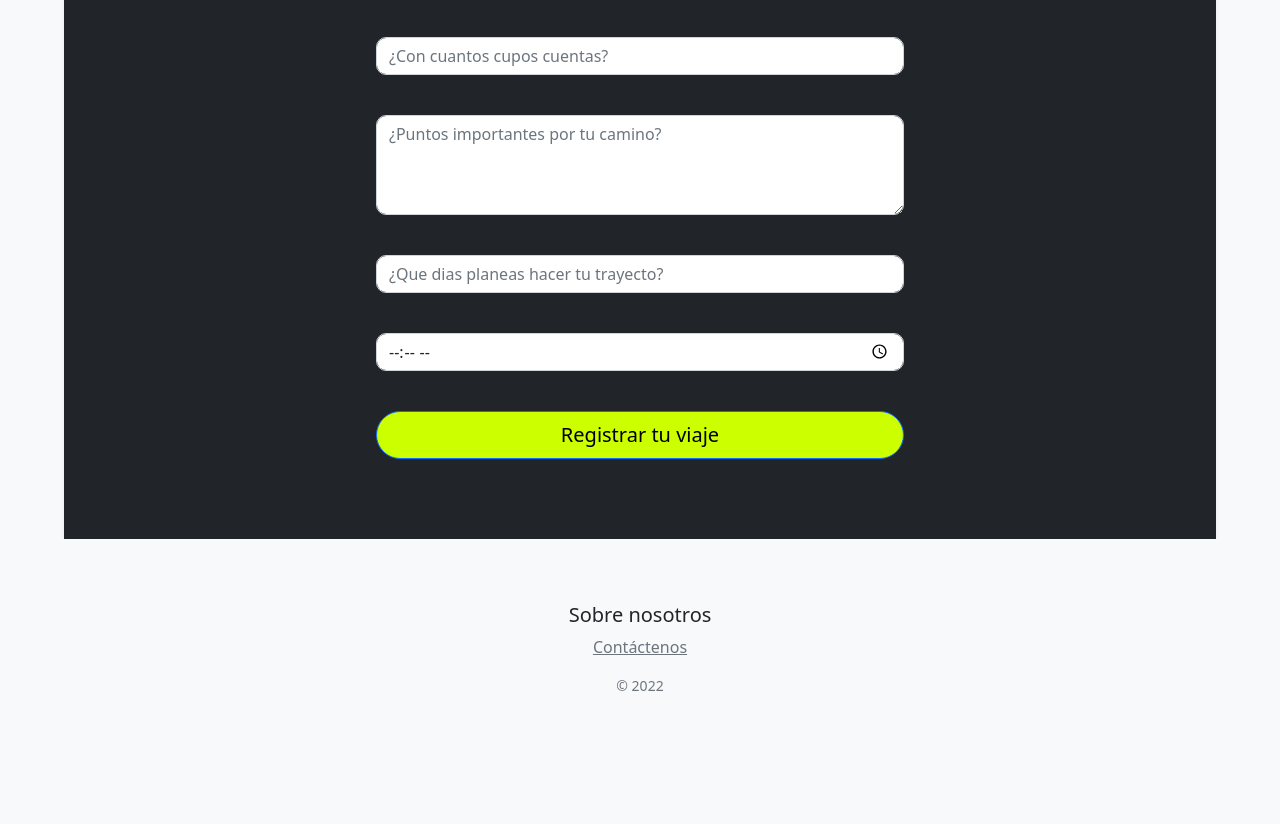
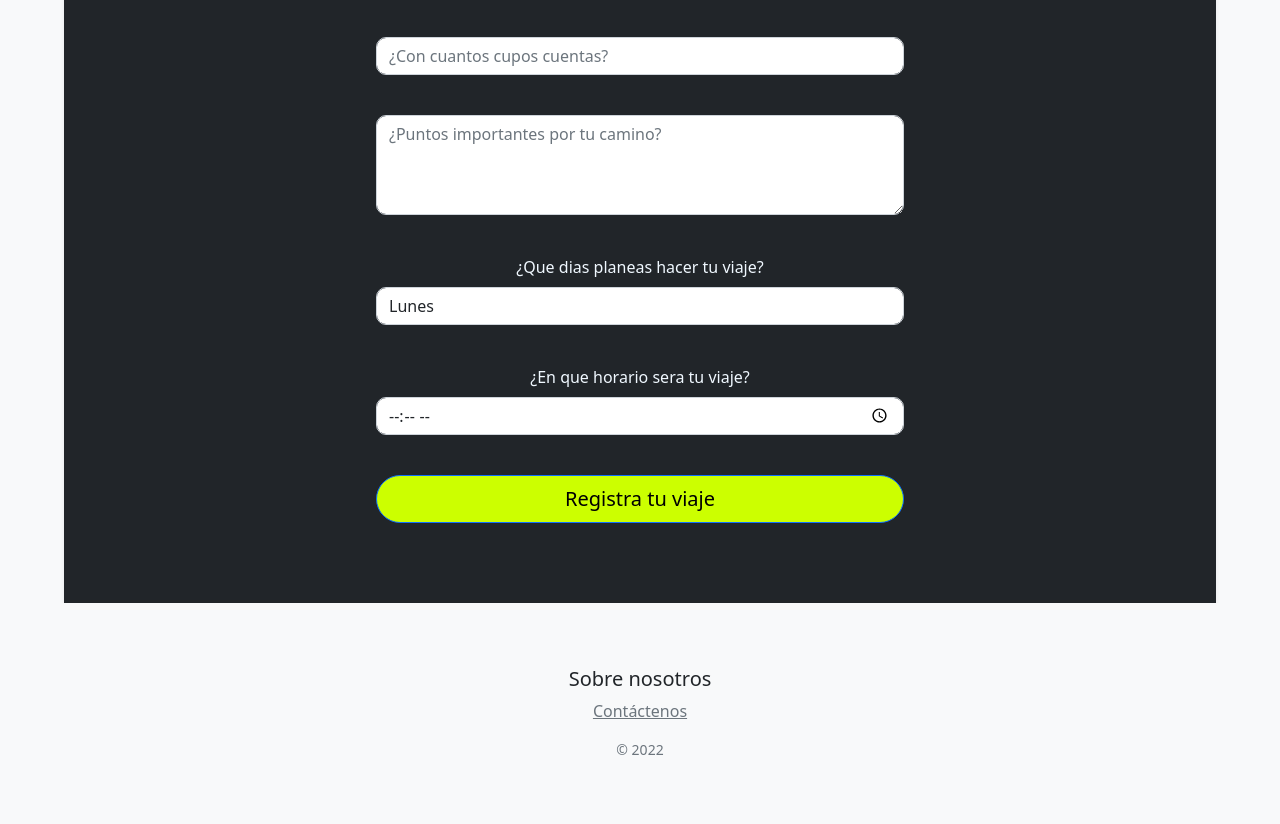
Before and after one commit to bryanariasq02/OntheWay, a plain HTML site: page driver.html in a window 1280 px wide. Shown: the part 779-1603 px from the top of the page. Before the commit the page ends 1539 px from the top, so only its background shows below. Drawn offline with nearby package versions, Linux system fonts and the light colour scheme; some packages are replaced by stand-ins of ours; no server answers; a script that the page names is missing.

Commit message:
Update_Driver

```diff
--- a/driver.html
+++ b/driver.html
@@ -125,11 +125,20 @@
                     <br>
                       <textarea class="form-control" placeholder="¿Puntos importantes por tu camino?" id="descriptions" style="height: 100px"></textarea>
                     <br>
-                    <input type="text" class="form-control" id="dias" placeholder="¿Que dias planeas hacer tu trayecto?">
+                    <label for="days">¿Que dias planeas hacer tu viaje?</label>
+                    <select name="days" id="days" class="form-control">
+                      <option value="lunes">Lunes</option>
+                      <option value="martes">Martes</option>
+                      <option value="miercoles">Miercoles</option>
+                      <option value="jueves">Jueves</option>
+                      <option value="viernes">Viernes</option>
+                      <option value="sabado">Sabado</option>
+                    </select>
                     <br>
+                    <label for="days">¿En que horario sera tu viaje?</label>
                     <input type="time" class="form-control" id="horarios" placeholder="¿En que horario es tu viaje?">
                     <br>
-                  <button id="registrarviaje" type="submit" class="btn btn-primary btn-lg" style="background-color: #ccff00;">Registrar tu viaje</button>
+                  <button id="registrarviaje" type="submit" class="btn btn-primary btn-lg" style="background-color: #ccff00;">Registra tu viaje</button>
                     <br>
                     <br>
                 </div>
```
